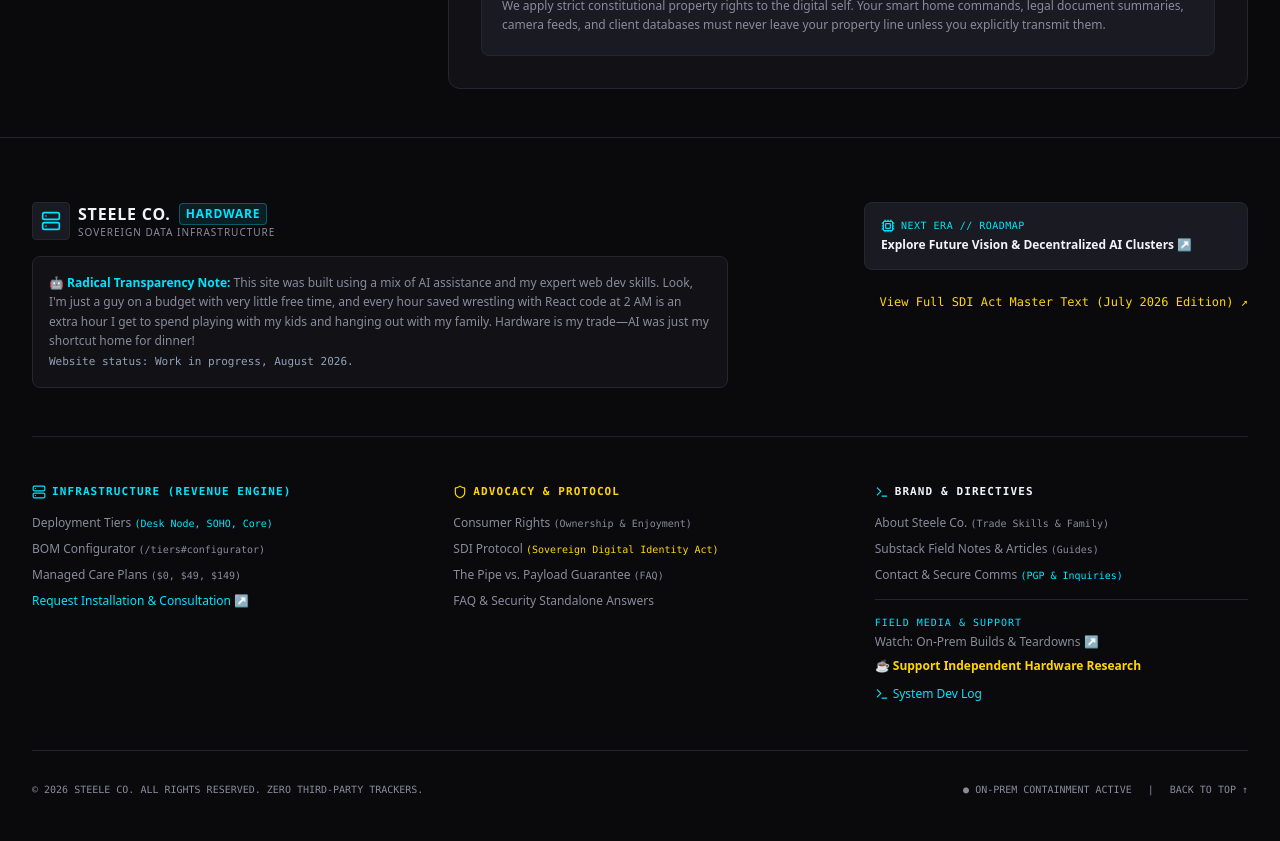
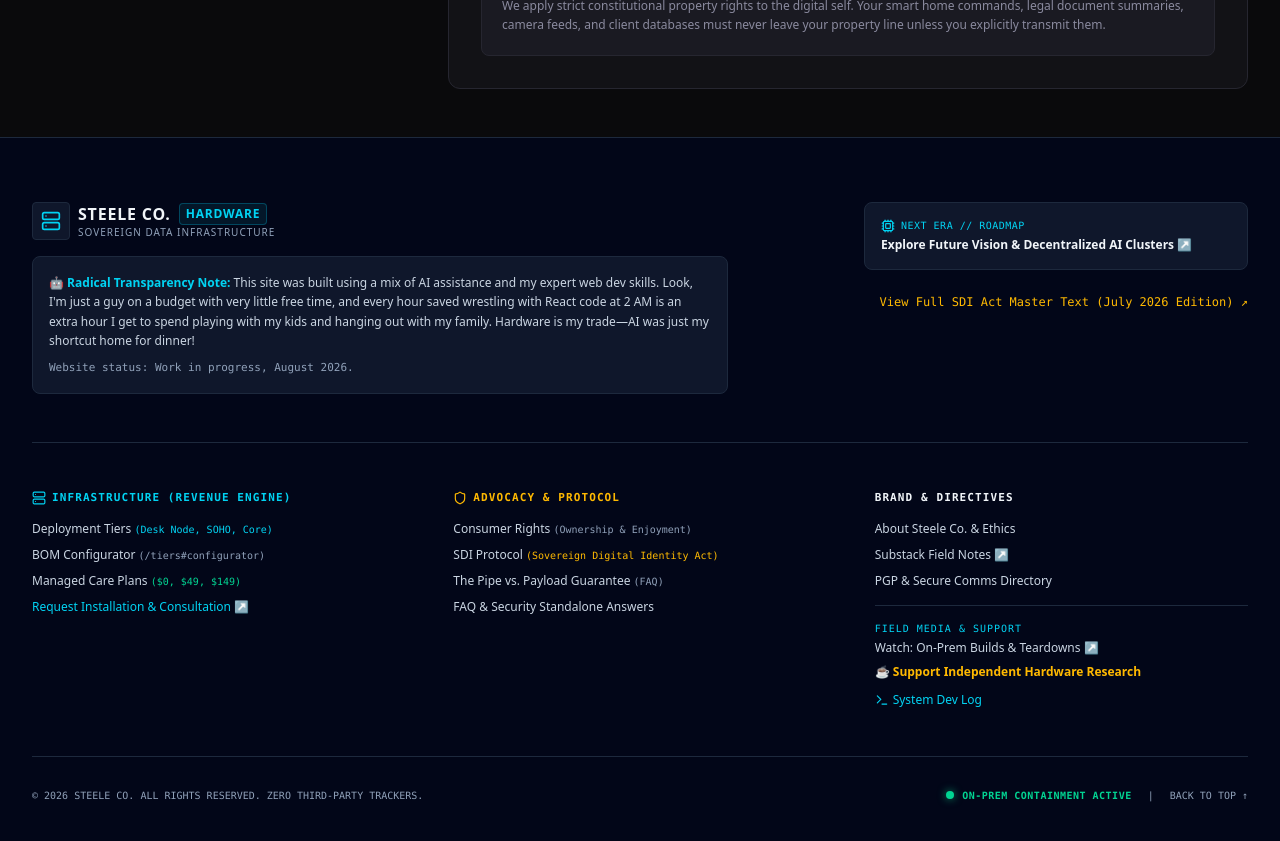
Before and after one commit to DeviousWings/steele-co-website, a React (Vite) app: page / in a window 1280 px wide. Shown: the part 1140-1981 px from the top of the page. Built offline with nearby package versions, Linux system fonts and the light colour scheme.

Commit message:
Refactor Footer component styles and classes
Updated styles and classes in Footer component for improved UI consistency and accessibility.

```diff
--- a/src/components/Footer.jsx
+++ b/src/components/Footer.jsx
@@ -10,35 +10,35 @@ export default function Footer({ onOpenDraft, setActiveTab, onOpenDevLog }) {
   }
 
   return (
-    <footer className="no-print bg-obsidian border-t border-hairline pt-16 pb-12 px-4 lg:px-8 text-xs font-sans text-slate-200">
+    <footer className="no-print bg-slate-950 border-t border-slate-800 pt-16 pb-12 px-4 lg:px-8 text-xs font-sans text-slate-200">
       <div className="max-w-7xl mx-auto space-y-12">
 
         {/* Top Section: Brand Thesis & Family/Trade Background */}
-        <div className="grid grid-cols-1 lg:grid-cols-12 gap-8 pb-12 border-b border-hairline/80 items-start">
+        <div className="grid grid-cols-1 lg:grid-cols-12 gap-8 pb-12 border-b border-slate-800 items-start">
 
           <div className="lg:col-span-7 space-y-4">
             <div className="flex items-center gap-2">
-              <div className="p-2 bg-panel border border-hairline rounded">
-                <Server className="w-5 h-5 text-cyan" />
+              <div className="p-2 bg-slate-900 border border-slate-800 rounded">
+                <Server className="w-5 h-5 text-cyan-400" />
               </div>
               <div>
                 <div className="font-bold text-base tracking-wider text-slate-100 flex items-center gap-2">
                   STEELE CO.
-                  <span className="text-cyan text-xs px-1.5 py-0.5 border border-cyan/30 rounded bg-cyan/10">HARDWARE</span>
+                  <span className="text-cyan-400 text-xs px-1.5 py-0.5 border border-cyan-500/30 rounded bg-cyan-950/40">HARDWARE</span>
                 </div>
-                <div className="text-[10px] text-muted tracking-widest uppercase">Sovereign Data Infrastructure</div>
+                <div className="text-[10px] text-slate-400 tracking-widest uppercase">Sovereign Data Infrastructure</div>
               </div>
             </div>
 
             {/* Radical Transparency & Family Focus Note */}
-            <div className="p-4 bg-surface border border-hairline rounded-lg leading-relaxed text-muted">
-              <span className="text-cyan font-bold">🤖 Radical Transparency Note:</span> This site was built
+            <div className="p-4 bg-slate-900 border border-slate-800 rounded-lg leading-relaxed text-slate-300">
+              <span className="text-cyan-400 font-bold">🤖 Radical Transparency Note:</span> This site was built
               using a mix of AI assistance and my expert web dev skills. Look, I&apos;m just a guy on a budget with
               very little free time, and every hour saved wrestling with React code at 2 AM is an extra hour I
               get to spend playing with my kids and hanging out with my family. Hardware is my trade—AI was
               just my shortcut home for dinner!
               <br/>
-              <span className="text-slate-400 font-mono text-[11px]">
+              <span className="text-slate-400 font-mono text-[11px] block mt-2">
                 Website status: Work in progress, August 2026.
               </span>
             </div>
@@ -48,20 +48,20 @@ export default function Footer({ onOpenDraft, setActiveTab, onOpenDevLog }) {
             {/* Future Vision Callout */}
             <div
               onClick={() => handleNav('vision')}
-              className="cursor-pointer bg-panel border border-hairline hover:border-cyan/50 p-4 rounded-lg transition-all group w-full max-w-sm"
+              className="cursor-pointer bg-slate-900 border border-slate-800 hover:border-cyan-500/50 p-4 rounded-lg transition-all group w-full max-w-sm"
             >
-              <div className="text-[10px] font-mono text-cyan uppercase tracking-wider mb-1 flex items-center gap-1.5">
+              <div className="text-[10px] font-mono text-cyan-400 uppercase tracking-wider mb-1 flex items-center gap-1.5">
                 <Cpu className="w-3.5 h-3.5" />
                 <span>Next Era // Roadmap</span>
               </div>
-              <div className="font-bold text-slate-100 text-xs group-hover:text-cyan transition-colors">
+              <div className="font-bold text-slate-100 text-xs group-hover:text-cyan-400 transition-colors">
                 Explore Future Vision & Decentralized AI Clusters ↗
               </div>
             </div>
 
             <button
               onClick={onOpenDraft}
-              className="text-gold hover:underline font-mono text-xs text-left lg:text-right pt-2"
+              className="text-amber-400 hover:underline font-mono text-xs text-left lg:text-right pt-2"
             >
               View Full SDI Act Master Text (July 2026 Edition) ↗
             </button>
@@ -69,32 +69,32 @@ export default function Footer({ onOpenDraft, setActiveTab, onOpenDevLog }) {
         </div>
 
         {/* 3-Column Structured Sitemap */}
-        <div className="grid grid-cols-1 md:grid-cols-3 gap-8 lg:gap-12 text-muted">
+        <div className="grid grid-cols-1 md:grid-cols-3 gap-8 lg:gap-12 text-slate-300">
 
           {/* Column 1: Infrastructure */}
           <div className="space-y-4">
-            <div className="font-mono text-[11px] text-cyan font-bold tracking-widest uppercase flex items-center gap-1.5">
+            <div className="font-mono text-[11px] text-cyan-400 font-bold tracking-widest uppercase flex items-center gap-1.5">
               <Server className="w-3.5 h-3.5" />
               <span>Infrastructure (Revenue Engine)</span>
             </div>
             <ul className="space-y-2.5">
               <li>
-                <button onClick={() => handleNav('tiers')} className="hover:text-slate-100 transition-colors text-left">
-                  Deployment Tiers <span className="text-[10px] text-cyan font-mono">(Desk Node, SOHO, Core)</span>
+                <button onClick={() => handleNav('tiers')} className="hover:text-white transition-colors text-left">
+                  Deployment Tiers <span className="text-[10px] text-cyan-400 font-mono">(Desk Node, SOHO, Core)</span>
                 </button>
               </li>
               <li>
-                <button onClick={() => handleNav('tiers')} className="hover:text-slate-100 transition-colors text-left">
-                  BOM Configurator <span className="text-[10px] text-muted font-mono">(/tiers#configurator)</span>
+                <button onClick={() => handleNav('tiers')} className="hover:text-white transition-colors text-left">
+                  BOM Configurator <span className="text-[10px] text-slate-400 font-mono">(/tiers#configurator)</span>
                 </button>
               </li>
               <li>
-                <button onClick={() => handleNav('tiers')} className="hover:text-slate-100 transition-colors text-left">
-                  Managed Care Plans <span className="text-[10px] text-emerald font-mono">($0, $49, $149)</span>
+                <button onClick={() => handleNav('tiers')} className="hover:text-white transition-colors text-left">
+                  Managed Care Plans <span className="text-[10px] text-emerald-400 font-mono">($0, $49, $149)</span>
                 </button>
               </li>
               <li>
-                <button onClick={() => handleNav('tiers')} className="hover:text-slate-100 transition-colors text-left text-cyan font-medium">
+                <button onClick={() => handleNav('tiers')} className="hover:text-white transition-colors text-left text-cyan-400 font-medium">
                   Request Installation & Consultation ↗
                 </button>
               </li>
@@ -103,61 +103,60 @@ export default function Footer({ onOpenDraft, setActiveTab, onOpenDevLog }) {
 
           {/* Column 2: Advocacy & Protocol */}
           <div className="space-y-4">
-            <div className="font-mono text-[11px] text-gold font-bold tracking-widest uppercase flex items-center gap-1.5">
+            <div className="font-mono text-[11px] text-amber-400 font-bold tracking-widest uppercase flex items-center gap-1.5">
               <Shield className="w-3.5 h-3.5" />
               <span>Advocacy & Protocol</span>
             </div>
             <ul className="space-y-2.5">
               <li>
-                <button onClick={() => handleNav('consumer-rights')} className="hover:text-slate-100 transition-colors text-left">
-                  Consumer Rights <span className="text-[10px] text-muted font-mono">(Ownership & Enjoyment)</span>
+                <button onClick={() => handleNav('consumer-rights')} className="hover:text-white transition-colors text-left">
+                  Consumer Rights <span className="text-[10px] text-slate-400 font-mono">(Ownership & Enjoyment)</span>
                 </button>
               </li>
               <li>
-                <button onClick={() => handleNav('sdi-act')} className="hover:text-slate-100 transition-colors text-left">
-                  SDI Protocol <span className="text-[10px] text-gold font-mono">(Sovereign Digital Identity Act)</span>
+                <button onClick={() => handleNav('sdi-act')} className="hover:text-white transition-colors text-left">
+                  SDI Protocol <span className="text-[10px] text-amber-400 font-mono">(Sovereign Digital Identity Act)</span>
                 </button>
               </li>
               <li>
-                <button onClick={() => handleNav('expose')} className="hover:text-slate-100 transition-colors text-left">
-                  The Pipe vs. Payload Guarantee <span className="text-[10px] text-muted font-mono">(FAQ)</span>
+                <button onClick={() => handleNav('expose')} className="hover:text-white transition-colors text-left">
+                  The Pipe vs. Payload Guarantee <span className="text-[10px] text-slate-400 font-mono">(FAQ)</span>
                 </button>
               </li>
               <li>
-                <button onClick={() => handleNav('faq')} className="hover:text-slate-100 transition-colors text-left">
+                <button onClick={() => handleNav('faq')} className="hover:text-white transition-colors text-left">
                   FAQ & Security Standalone Answers
                 </button>
               </li>
             </ul>
           </div>
 
-         {/* Column 3: Brand & Directives */}
+          {/* Column 3: Brand, Directives & Field Comms */}
           <div className="space-y-4">
             <div className="font-mono text-[11px] text-slate-100 font-bold tracking-widest uppercase flex items-center gap-1.5">
-              <Terminal className="w-3.5 h-3.5 text-cyan" />
               <span>Brand & Directives</span>
             </div>
             <ul className="space-y-2.5">
               <li>
-                <button onClick={() => handleNav('about')} className="hover:text-slate-100 transition-colors text-left">
-                  About Steele Co. <span className="text-[10px] text-muted font-mono">(Trade Skills & Family)</span>
+                <button onClick={() => handleNav('about')} className="hover:text-white transition-colors text-left">
+                  About Steele Co. & Ethics
                 </button>
               </li>
               <li>
-                <button onClick={() => handleNav('home')} className="hover:text-slate-100 transition-colors text-left">
-                  Substack Field Notes & Articles <span className="text-[10px] text-muted font-mono">(Guides)</span>
+                <button onClick={onOpenDraft} className="hover:text-white transition-colors text-left">
+                  Substack Field Notes ↗
                 </button>
               </li>
               <li>
-                <button onClick={() => handleNav('about')} className="hover:text-slate-100 transition-colors text-left">
-                  Contact & Secure Comms <span className="text-[10px] text-cyan font-mono">(PGP & Inquiries)</span>
+                <button onClick={() => handleNav('home')} className="hover:text-white transition-colors text-left">
+                  PGP & Secure Comms Directory
                 </button>
               </li>
             </ul>
 
             {/* External Links Section with Top Hairline Border */}
-            <div className="pt-4 border-t border-hairline space-y-2 text-xs">
-              <div className="font-mono text-[10px] text-cyan uppercase tracking-widest mb-1">
+            <div className="pt-4 border-t border-slate-800 space-y-2 text-xs">
+              <div className="font-mono text-[10px] text-cyan-400 uppercase tracking-widest mb-1">
                 Field Media & Support
               </div>
               <div>
@@ -165,7 +164,7 @@ export default function Footer({ onOpenDraft, setActiveTab, onOpenDevLog }) {
                   href="https://youtube.com/@yourchannel"
                   target="_blank"
                   rel="noopener noreferrer"
-                  className="hover:text-cyan transition-colors flex items-center gap-1"
+                  className="hover:text-cyan-400 text-slate-300 transition-colors flex items-center gap-1"
                 >
                   <span>Watch: On-Prem Builds & Teardowns ↗</span>
                 </a>
@@ -175,7 +174,7 @@ export default function Footer({ onOpenDraft, setActiveTab, onOpenDevLog }) {
                   href="https://buymeacoffee.com/deviouswings"
                   target="_blank"
                   rel="noopener noreferrer"
-                  className="text-gold hover:underline transition-colors flex items-center gap-1 font-semibold"
+                  className="text-amber-400 hover:underline transition-colors flex items-center gap-1 font-semibold"
                 >
                   <span>☕ Support Independent Hardware Research</span>
                 </a>
@@ -183,7 +182,7 @@ export default function Footer({ onOpenDraft, setActiveTab, onOpenDevLog }) {
               <div className="pt-1">
                 <button
                   onClick={onOpenDevLog}
-                  className="text-cyan hover:underline transition-colors flex items-center gap-1"
+                  className="text-cyan-400 hover:underline transition-colors flex items-center gap-1"
                 >
                   <Terminal className="w-3.5 h-3.5" />
                   <span>System Dev Log</span>
@@ -194,15 +193,21 @@ export default function Footer({ onOpenDraft, setActiveTab, onOpenDevLog }) {
 
         </div>
 
-        {/* Bottom Copyright Bar */}
-        <div className="pt-8 border-t border-hairline flex flex-col sm:flex-row justify-between items-center text-muted font-mono text-[10px] gap-4">
+        {/* Bottom Copyright Bar with Glowing LED */}
+        <div className="pt-8 border-t border-slate-800 flex flex-col sm:flex-row justify-between items-center text-slate-400 font-mono text-[10px] gap-4">
           <div>
             © {new Date().getFullYear()} STEELE CO. ALL RIGHTS RESERVED. ZERO THIRD-PARTY TRACKERS.
           </div>
           <div className="flex items-center gap-4">
-            <span className="text-emerald">● ON-PREM CONTAINMENT ACTIVE</span>
+            <div className="flex items-center gap-2">
+              <span className="relative flex h-2 w-2">
+                <span className="animate-ping absolute inline-flex h-full w-full rounded-full bg-emerald-400 opacity-75"></span>
+                <span className="relative inline-flex rounded-full h-2 w-2 bg-emerald-400 shadow-[0_0_8px_rgba(16,185,129,0.8)]"></span>
+              </span>
+              <span className="text-emerald-400 font-bold tracking-wider">ON-PREM CONTAINMENT ACTIVE</span>
+            </div>
             <span>|</span>
-            <button onClick={() => window.scrollTo({ top: 0, behavior: 'smooth' })} className="hover:text-cyan transition-colors">
+            <button onClick={() => window.scrollTo({ top: 0, behavior: 'smooth' })} className="hover:text-cyan-400 transition-colors">
               BACK TO TOP ↑
             </button>
           </div>
```
